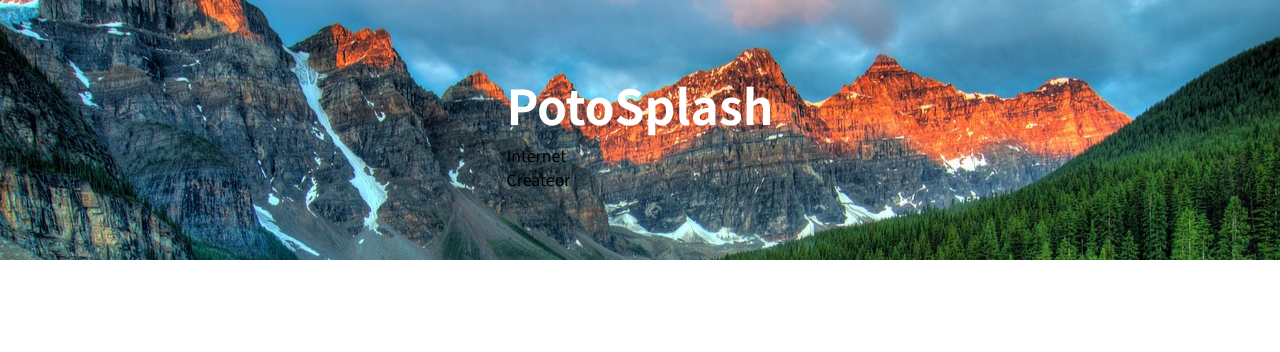
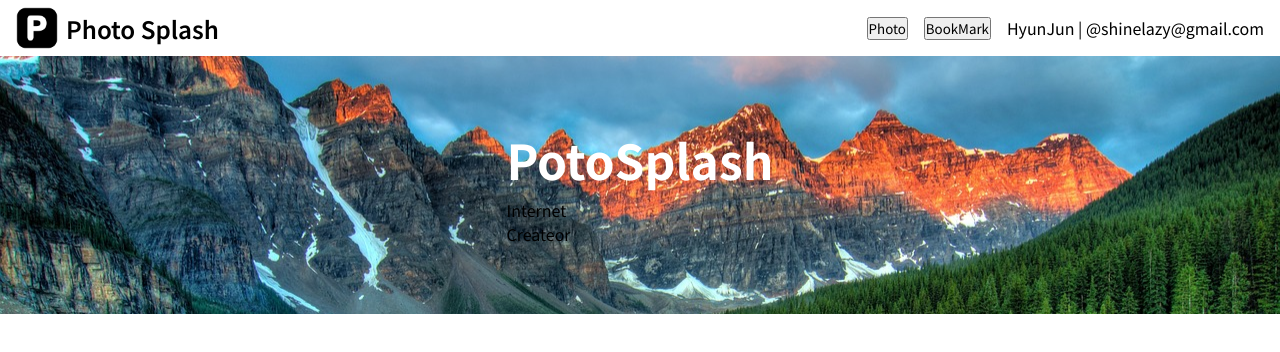
Before and after one commit to Shinelazy2/react-alubum-9din, a React (Vite) app: page / in a window 1280 px wide. Shown: the top 352 px of the page. Built offline with nearby package versions, Linux system fonts and the light colour scheme.

Commit message:
add header

```diff
--- /dev/null
+++ b/src/pages/components/common/header/CommonHader.tsx
@@ -0,0 +1,24 @@
+import styles from "./CommonHeader.module.scss";
+
+function CommonHader() {
+  return (
+    <div className={styles.header}>
+      <div className={styles.header__logoBox}>
+        <img
+          className={styles.header__logoBox__logo}
+          src="src/assets/images/image-logo.png"
+        />
+        <span className={styles.header__logoBox__title}> Photo Splash</span>
+      </div>
+      <div className={styles.header__profileBox}>
+        <button className={styles.header__profilBox__button}>Photo</button>
+        <button className={styles.header__profilBox__button}>BookMark</button>
+        <span className={styles.header__profilebox__userName}>
+          HyunJun | @shinelazy@gmail.com
+        </span>
+      </div>
+    </div>
+  );
+}
+
+export default CommonHader;
--- /dev/null
+++ b/src/pages/components/common/header/CommonHeader.module.scss
@@ -0,0 +1,59 @@
+.header {
+  display: flex;
+  align-items: center;
+  justify-content: space-between;
+
+  width: 100%;
+  height: 56px;
+
+  padding: 0 16px;
+
+  &__logoBox {
+    display: flex;
+    align-items: center;
+    justify-content: center;
+
+    height: 100%;
+
+    gap: 8px;
+
+    cursor: pointer;
+
+    &__logo {
+      height: 75%;
+    }
+    &__title {
+      font-size: 24px;
+      font-weight: 600;
+    }
+  }
+  &__profileBox {
+    display: flex;
+    align-items: center;
+    justify-content: center;
+
+    gap: 16px;
+
+    &__button {
+      display: flex;
+      align-items: center;
+      justify-content: center;
+
+      outline: none;
+      cursor: pointer;
+
+      padding: 6px 10px;
+
+      border: 1px solid $color-white-300;
+      border-radius: 4px;
+
+      color: $color-white-600;
+      background-color: $color-white-000;
+    }
+    &__userName {
+      color: $color-white-600;
+      font-weight: 400;
+      font-size: 15px;
+    }
+  }
+}
--- a/src/pages/index/index.tsx
+++ b/src/pages/index/index.tsx
@@ -1,9 +1,10 @@
+import CommonHader from "@pages/components/common/header/CommonHader";
 import styles from "./styles/index.module.scss";
 
 function index() {
   return (
     <div className={styles.page}>
-      {/* {공통 헤더 UI } */}
+      <CommonHader />
       <div className={styles.page__contents}>
         <div className={styles.page__contents__introBox}>
           <div className={styles.wrapper}>
--- a/src/pages/index/styles/index.module.scss
+++ b/src/pages/index/styles/index.module.scss
@@ -1,4 +1,4 @@
-$HEADER-HEIGHT: 50px;
+$HEADER-HEIGHT: 56px;
 $FOOTER-HEIGHT: 50px;
 $NAVIGATION-HEGIHT: 50px;
 
```
